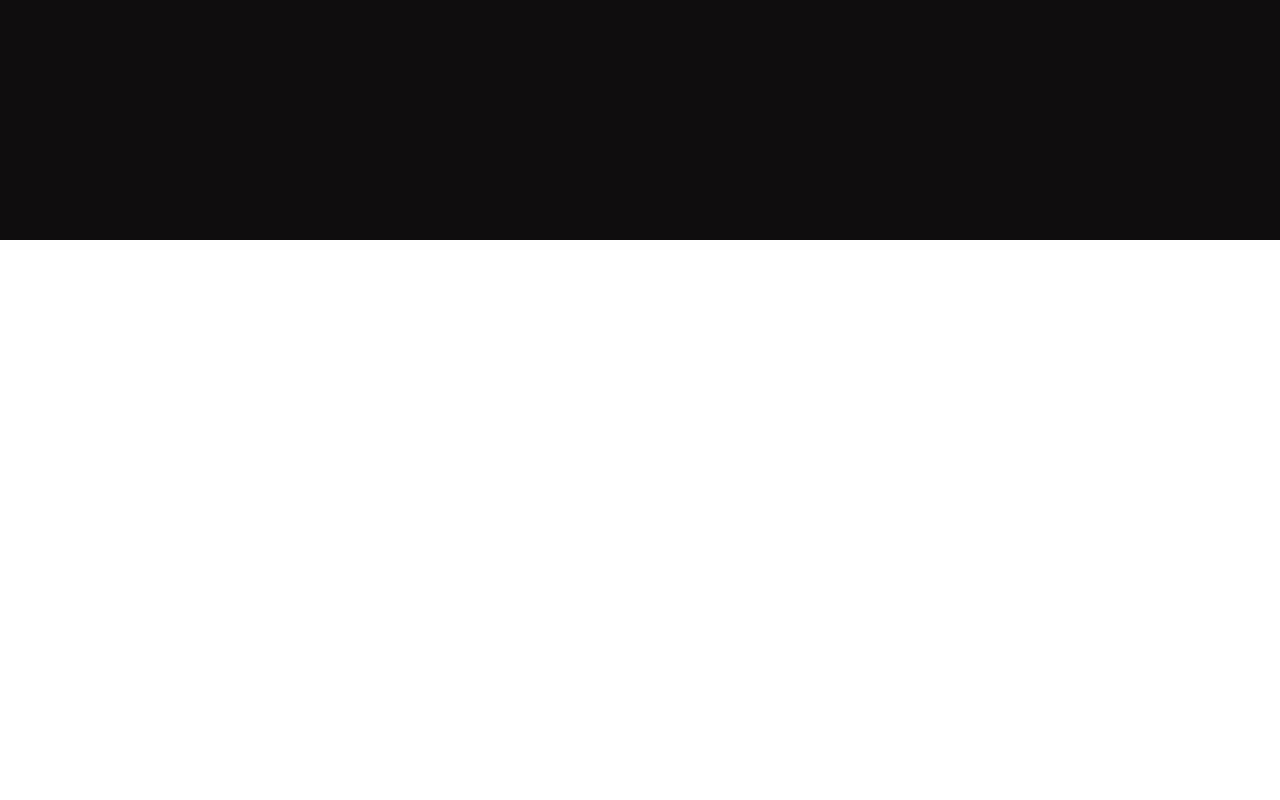
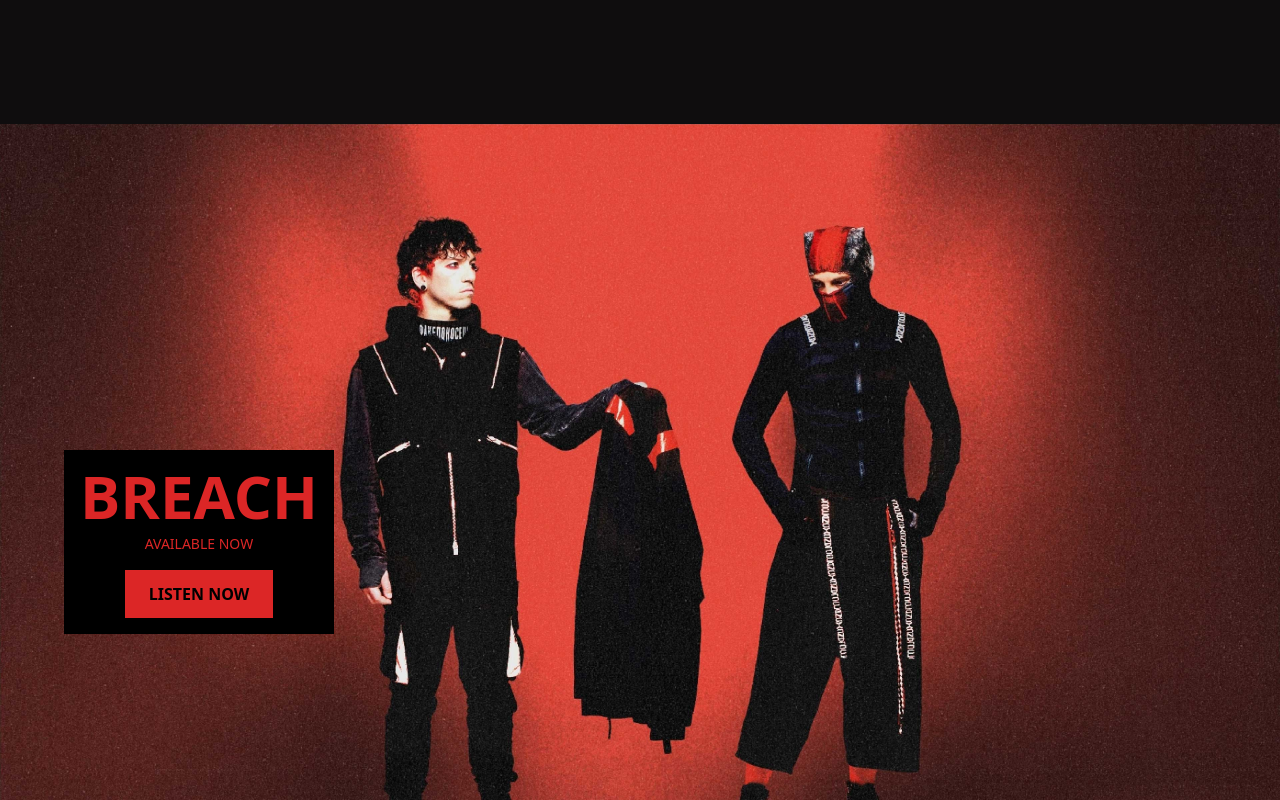
Before and after one commit to Ozzy-we/OG-playlist, a React (Vite) app: page / in a window 1280 px wide. Shown: the part 560-1360 px from the top of the page. Before the commit the page ends 800 px from the top, so only its background shows below. Built offline with nearby package versions, Linux system fonts and the light colour scheme; a web font is replaced by a local one.

Commit message:
Newalbum-section-add

```diff
--- a/src/App.jsx
+++ b/src/App.jsx
@@ -1,11 +1,13 @@
 import Navbar from './components/Navbar';
 import Hero from './components/Hero';
+import NewAlbum from './components/NewAlbum';
 
 function App(){
   return(
     <div className="min-h-screen w-full bg-theme-black">
       <Navbar />
       <Hero />
+      <NewAlbum />
     </div>
   )
 }
--- /dev/null
+++ b/src/components/NewAlbum.jsx
@@ -0,0 +1,22 @@
+function NewAlbum(){
+    return (
+        <section className="w-full relative">
+            <img
+                src="/new_album.jpg"
+                alt="New Album"
+                className="w-full block"
+            />
+            <div className="absolute inset-0 flex items-center justify-start pl-16">
+                <div className="bg-black bg-opacity-80 p-4 text-center">
+                    <h2 className="text-6xl font-bold mb-2 text-theme-red uppercase">BREACH</h2>
+                    <p className="text-sm text-theme-red mb-4 uppercase">AVAILABLE NOW</p>
+                    <button className="bg-theme-red text-black px-6 py-3 font-bold uppercase hover:bg-theme-yellow-hover transition duration-300">
+                        LISTEN NOW
+                    </button>
+                </div>
+            </div>
+        </section>
+    )
+}
+
+export default NewAlbum;
```
Also changed, not shown: public/new_album.jpg (added).
